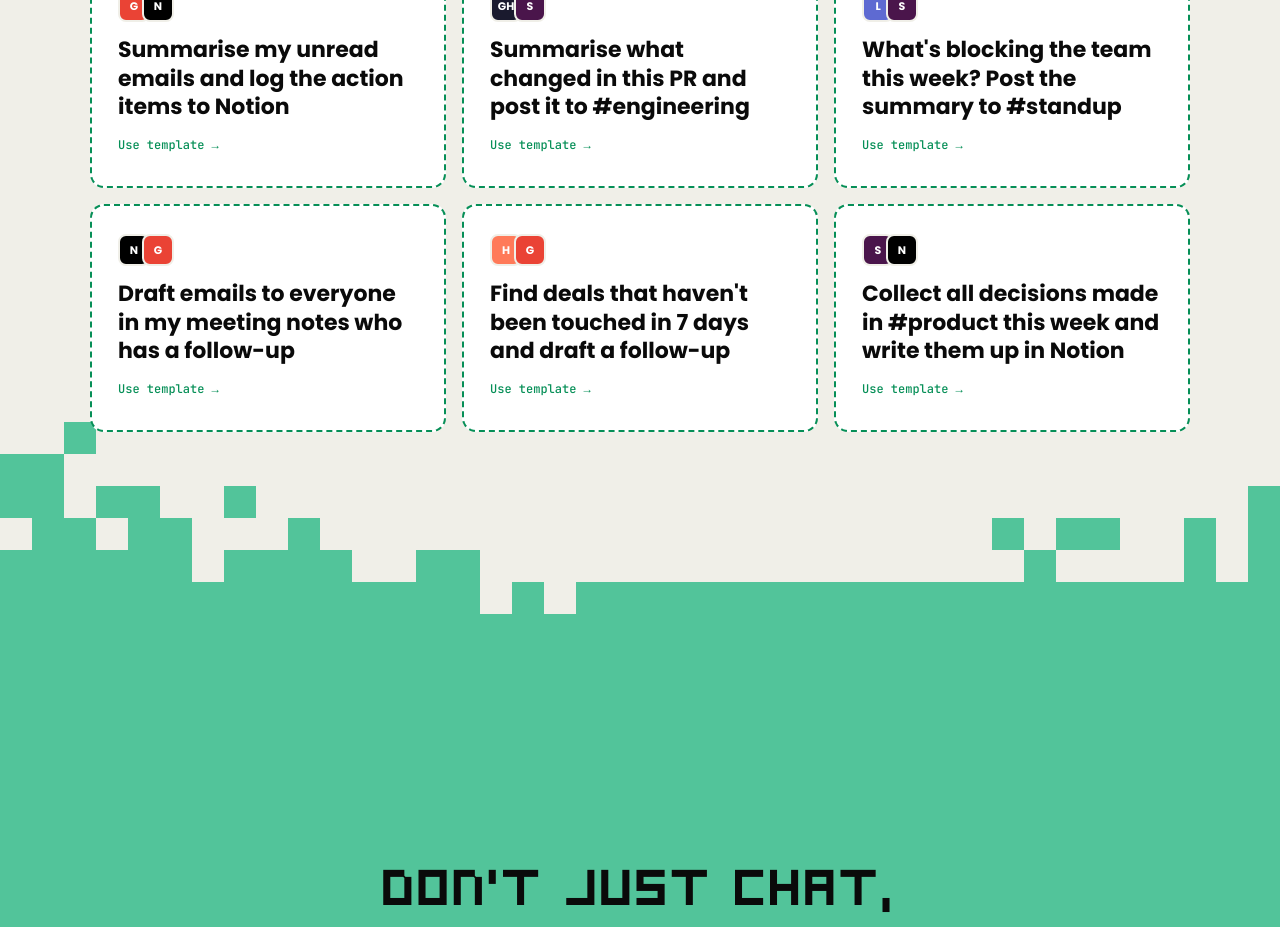
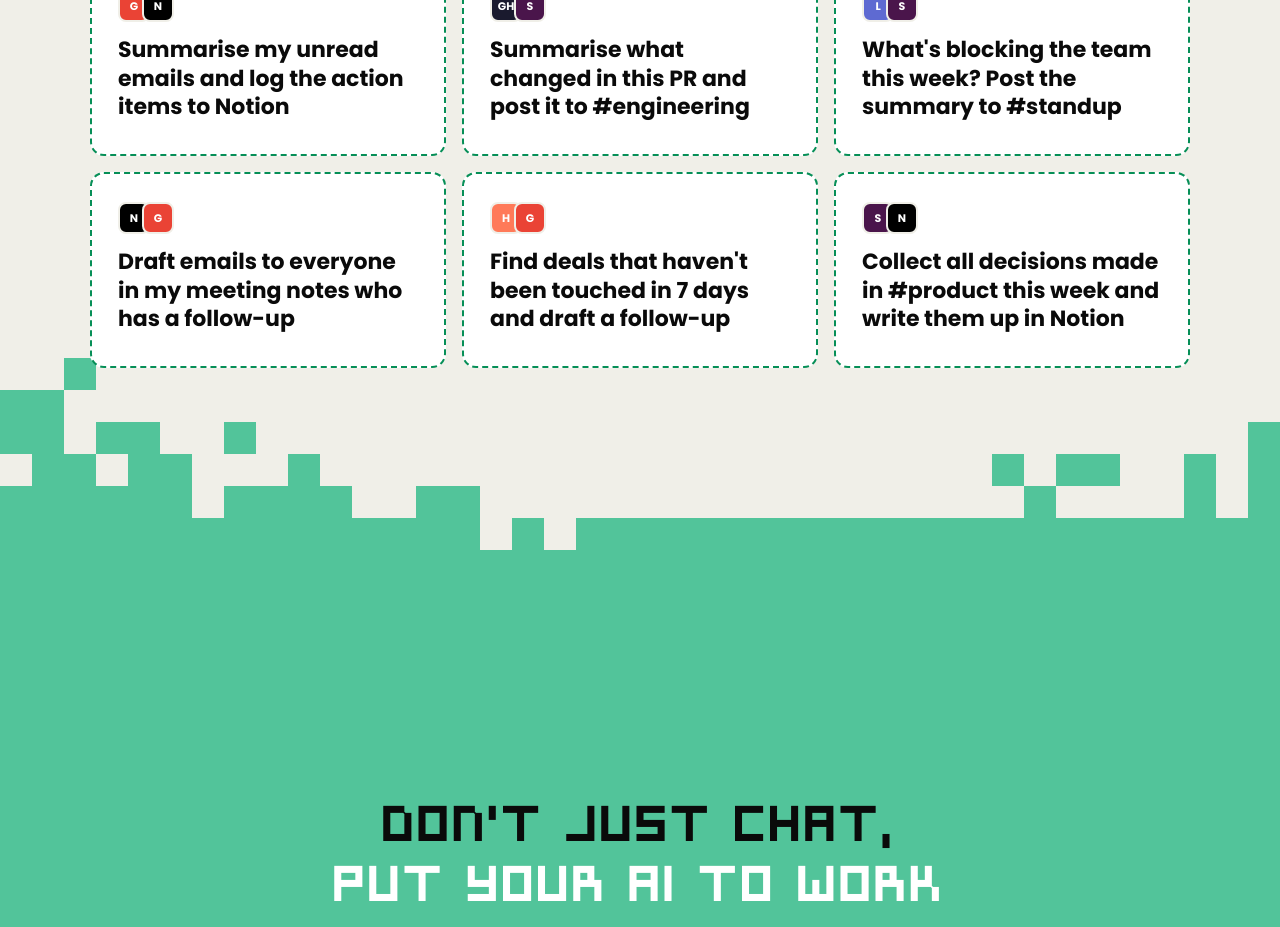
Before and after one commit to ankitw22/mushroom-website, a Next.js app: page / in a window 1280 px wide. Shown: the part 1776-2703 px from the top of the page. Built offline with nearby package versions, Linux system fonts and the light colour scheme; no server answers.

Commit message:
feat: remove 'Use template' links from UseCases section

```diff
--- a/src/components/sections/UseCases.tsx
+++ b/src/components/sections/UseCases.tsx
@@ -112,12 +112,6 @@ export default function UseCases() {
             <h3 className="usecase-title font-body text-[22px] font-bold text-[var(--ink)] leading-[1.3]">
               {uc.title}
             </h3>
-            <Link
-              href="#"
-              className="usecase-link mt-auto font-mono text-[12px] font-medium text-[#068F57] no-underline hover:underline"
-            >
-              Use template →
-            </Link>
           </div>
         ))}
       </div>
```
